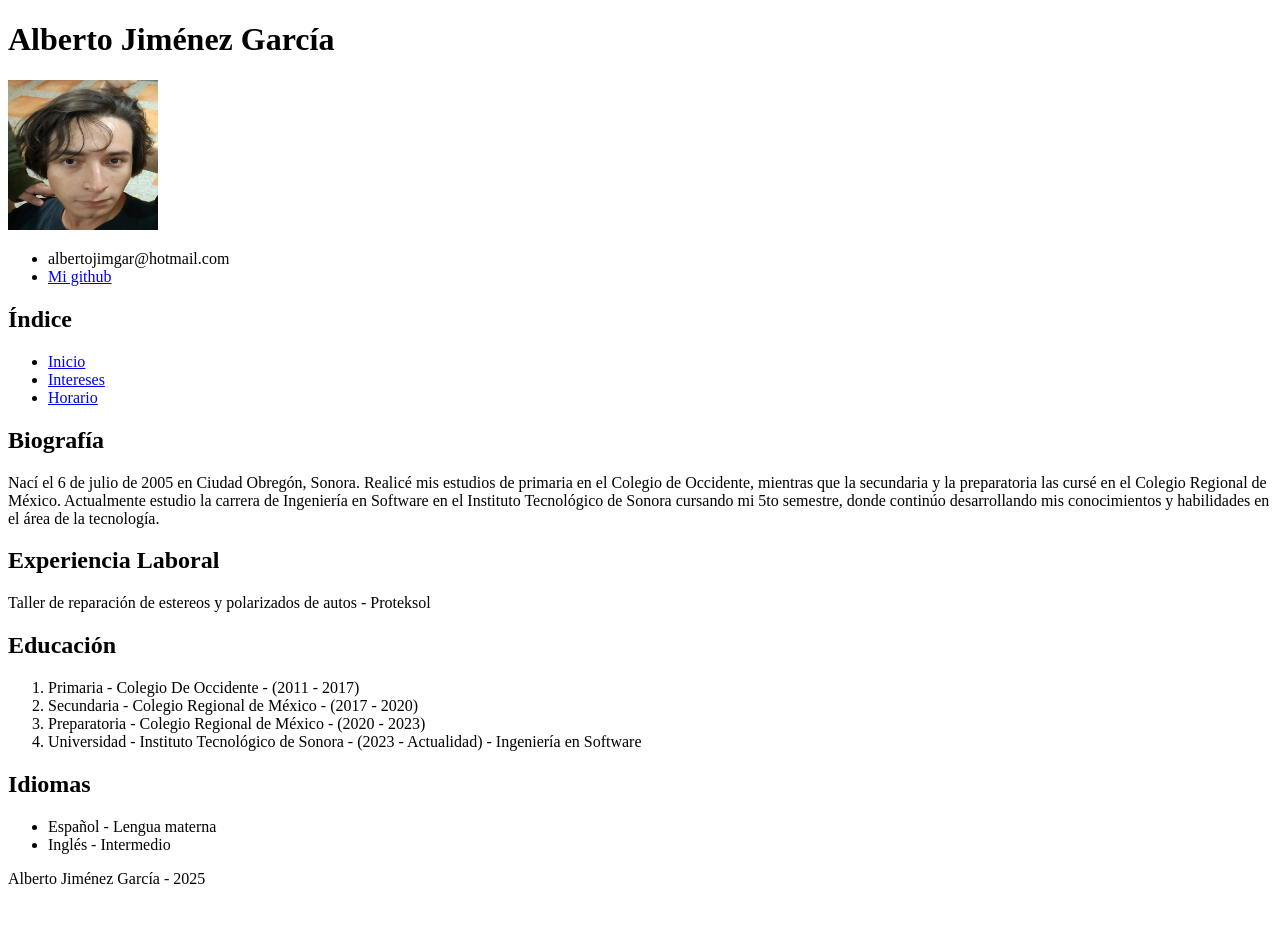
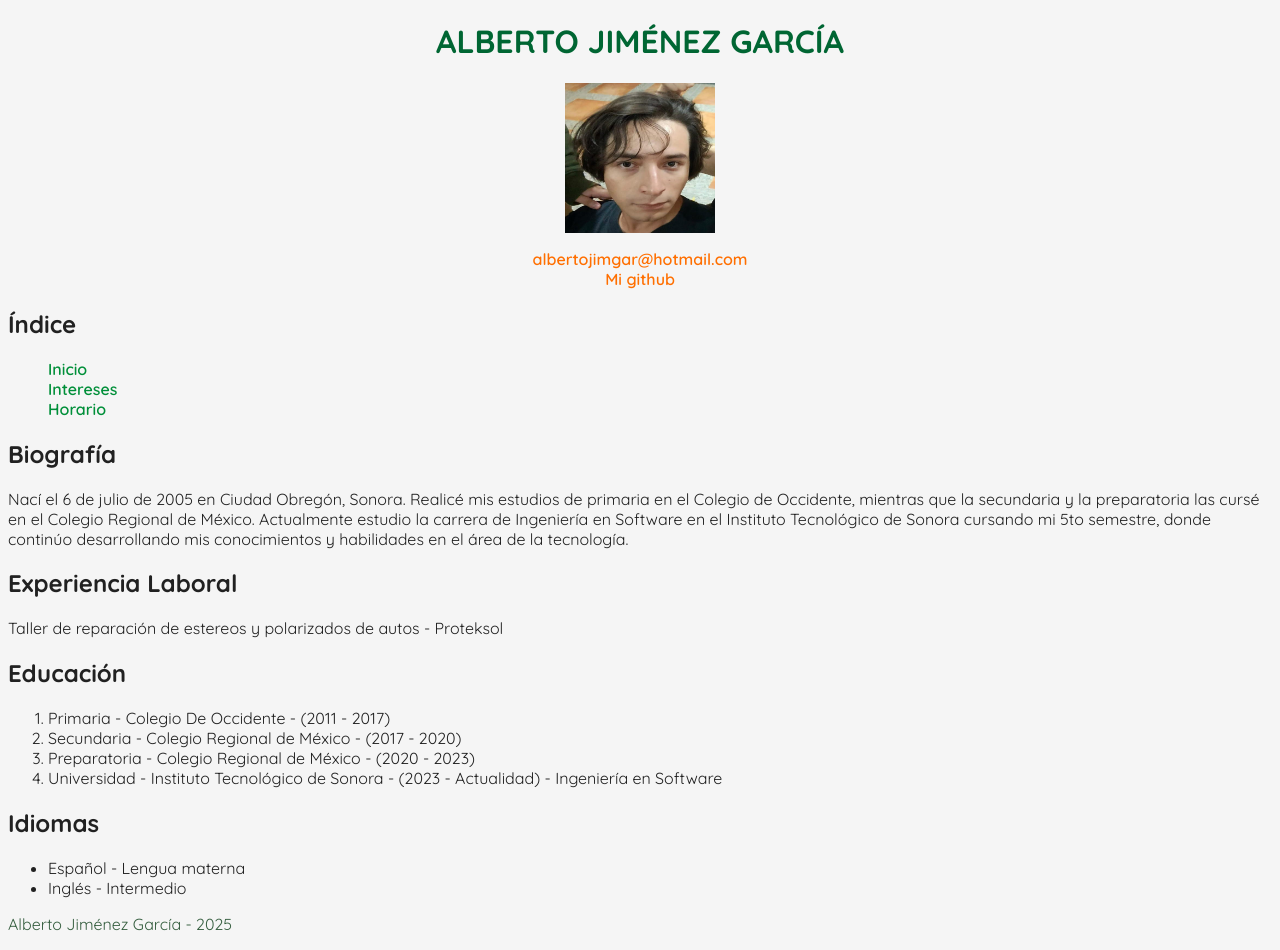
Before and after one commit to Albertojg05/Curriculum_JimenezAlberto, a plain HTML site: page index.html in a window 1280 px wide. Before the commit the page ends 904 px from the top, so only its background shows below. Drawn offline with Linux system fonts and the light colour scheme.

Commit message:
Se agrego estilos a la página

```diff
--- a/index.html
+++ b/index.html
@@ -4,6 +4,7 @@
 <head>
     <title>Curriculum - Alberto</title>
     <meta charset="UTF-8">
+    <link href="styles/stylesIndex.css" rel="stylesheet" type="text/css"/>
 </head>
 
 <body>
@@ -11,7 +12,7 @@
         <h1>Alberto Jiménez García</h1>
         <img src="foto.jpg" alt="Mi foto" width="150" height="150">
         <ul>
-            <li>albertojimgar@hotmail.com</li>
+            <li><a href="mailto:albertojimgar@hotmail.com">albertojimgar@hotmail.com</a></li>
             <li><a href="https://github.com/Albertojg05">Mi github</a></li>
         </ul>
     </header>
--- /dev/null
+++ b/styles/global.css
@@ -0,0 +1,39 @@
+:root {
+    --bg-color: #F5F5F5;
+    --text-color: #212121;
+    --links-color: #FF6F00;
+    --links-color-hover: #34495E;
+    --nav-links: #008F39;
+    --highlight: #006633;
+    --footer-color: #355e3f;
+}
+
+nav ul {
+    list-style: none;
+}
+
+nav li a {
+    color: var(--nav-links);
+    text-decoration: none;
+    font-weight: 600;
+}
+
+nav li a:hover {
+    color: var(--links-color-hover);
+}
+
+header h1 {
+    color: var(--highlight);
+    text-align: center;
+    text-transform: uppercase
+}
+
+body {
+    background-color: var(--bg-color);
+    color: var(--text-color);
+    font-family: "Quicksand", sans-serif;
+}
+
+footer p {
+    color: var(--footer-color);
+}
--- /dev/null
+++ b/styles/styleInterests.css
@@ -0,0 +1,2 @@
+@import url(global.css);
+@import url('https://fonts.googleapis.com/css2?family=Quicksand:wght@300..700&display=swap');
--- /dev/null
+++ b/styles/styleSchedule.css
@@ -0,0 +1,20 @@
+@import url(global.css);
+@import url('https://fonts.googleapis.com/css2?family=Quicksand:wght@300..700&display=swap');
+
+table {
+    width: 90%;
+    margin: 20px auto;
+    border-collapse: collapse;
+    text-align: center;
+}
+
+th,
+td {
+    border: 1px solid var(--highlight);
+    padding: 0.5rem;
+}
+
+th {
+    background-color: var(--highlight);
+    color: var(--bg-color);
+}
--- /dev/null
+++ b/styles/stylesIndex.css
@@ -0,0 +1,25 @@
+@import url(global.css);
+@import url('https://fonts.googleapis.com/css2?family=Quicksand:wght@300..700&display=swap');
+
+header img {
+    display: block;
+    margin: auto;
+    width: 150px;
+    height: 150px;
+}
+
+header ul {
+    list-style: none;
+    padding: 0;
+    text-align: center;
+}
+
+header li a{
+    color: var(--links-color);
+    text-decoration: none;
+    font-weight: 600;
+}
+
+header li a:hover {
+    color: var(--links-color-hover);
+}
```
Also changed, not shown: interests.html (+2 -0 lines), schedule.html (+2 -0 lines).
